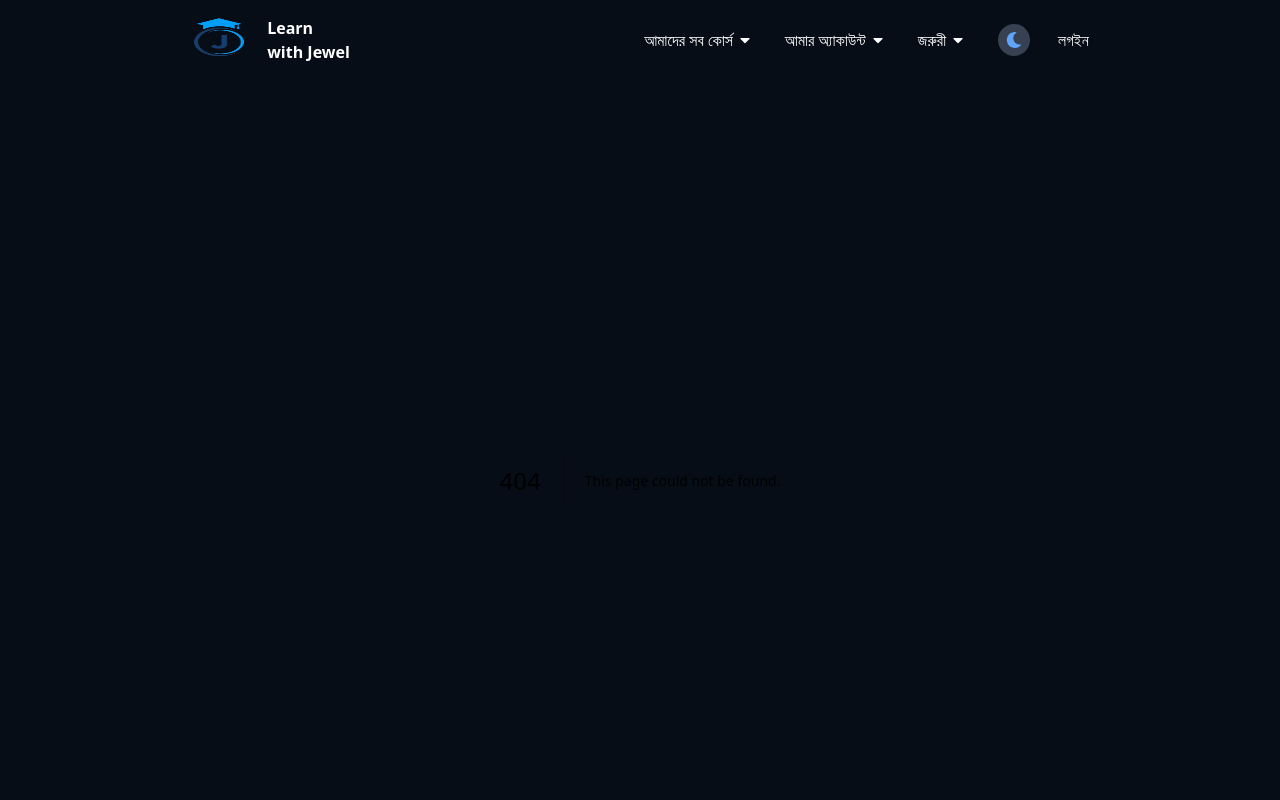
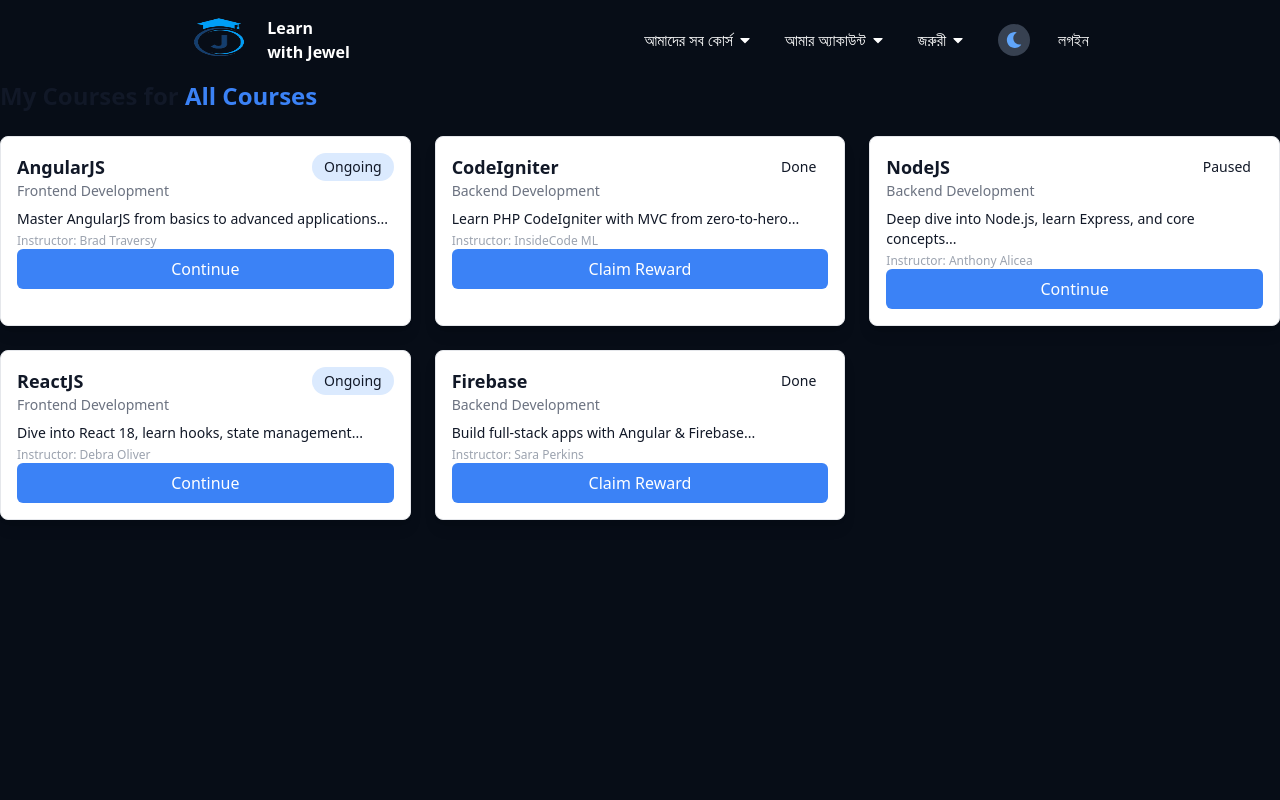
Before and after one commit to jewel1269/Learn-With-Jewel-client, a Next.js app: page /course in a window 1280 px wide. Before the commit this address had no page. Shown: the top 800 px of the page. Built offline with nearby package versions, Linux system fonts and the light colour scheme.

Commit message:
my cart done

```diff
--- /dev/null
+++ b/app/course/page.tsx
@@ -0,0 +1,7 @@
+import Courses from "@/courses/courses";
+
+const Page = () => {
+  return <Courses />;
+};
+
+export default Page;
--- a/authentication/forgetPassword/forgatpass.tsx
+++ b/authentication/forgetPassword/forgatpass.tsx
@@ -34,7 +34,7 @@ const ForgatPass = () => {
                 <input
                   type="email"
                   id="email"
-                  className="w-full px-4 py-3 bg-[#0e1a2b] text-black rounded-lg focus:outline-none focus:ring-2 focus:ring-[#4fa0ec] placeholder-gray-500"
+                  className="w-full px-4 py-1 bg-[#0e1a2b] text-black rounded-lg focus:outline-none focus:ring-2 focus:ring-[#4fa0ec] placeholder-gray-500"
                   placeholder="আপনার ইমেইল"
                 />
               </div>
@@ -42,7 +42,7 @@ const ForgatPass = () => {
               <div className="">
                 <button
                   type="submit"
-                  className=" py-3 mt-4 border w-44 px-5 bg-green-500  border-gray-400  text-green-500 hover:bg-red-500 hover:text-red-500 font-semibold rounded-xl"
+                  className=" py-3 mt-4 border w-44 px-5   border-gray-400  text-green-500 hover:bg-red-500 hover:text-red-500 font-semibold rounded-xl"
                 >
                   ভেরিফিকেশন করুন
                 </button>
--- a/components/header/header.tsx
+++ b/components/header/header.tsx
@@ -63,7 +63,7 @@ const Navbar: React.FC = () => {
             </button>
             {activeDropdown === "courses" && (
               <div className="absolute left-0 mt-2 w-44 flex flex-col  dark:bg-gray-100 dark:text-black text-sm rounded shadow-lg z-10">
-                <Link href="/course-details">
+                <Link href="/course">
                   <p className="px-4 py-2 hover:bg-[#1f2937] dark:hover:bg-gray-200">
                     এইচটিএমএল (HTML)
                   </p>
--- a/components/userInformation/mycart.tsx
+++ b/components/userInformation/mycart.tsx
@@ -53,43 +53,42 @@ const MyCart = () => {
   };
 
   return (
-    <div className="p-4 lg:p-10 max-w-7xl text-white mx-auto">
+    <div className="p-4 lg:p-10 w-full text-white mx-auto">
       <h1 className="text-2xl lg:text-4xl font-bold mb-6">My <span className="text-green-500">Cart</span></h1>
       <div className="grid lg:grid-cols-3 gap-6">
         {/* Cart Items */}
         <div className="lg:col-span-2">
           <div className="flex flex-col gap-4">
             {cartItems.map((item) => (
-              <div key={item.id} className="flex items-center justify-between p-4 border rounded-lg shadow-md">
+              <div key={item.id} className="flex items-center justify-between p-2 border rounded-lg shadow-md">
                 {/* Product Image */}
-                <div className="relative w-24 h-24">
+                <div className="relative w-24 h-16">
                   <Image
                     fill
                     src={item.image}
                     alt={item.name}
-                    className="rounded-md object-cover"
+                    className="rounded-md "
                   />
                 </div>
                 {/* Product Details */}
                 <div className="flex-1 px-4">
                   <h2 className="text-lg font-semibold">{item.name}</h2>
-                  <p className="text-sm text-gray-500">{item.category}</p>
                   <p className="text-lg font-bold">৳{item.price.toLocaleString("en-BD")}</p>
                 </div>
                 {/* Quantity Controls */}
                 <div className="flex items-center">
                   <button
                     onClick={() => updateQuantity(item.id, "decrement")}
-                    className="px-3 py-1 bg-gray-200 text-gray-700 rounded-md"
+                    className="px-2 py-1 font-bold  text-red-500 rounded-md"
                   >
-                    -
+                    ➖
                   </button>
                   <span className="px-4">{item.quantity}</span>
                   <button
                     onClick={() => updateQuantity(item.id, "increment")}
-                    className="px-3 py-1 bg-gray-200 text-gray-700 rounded-md"
+                    className="px-2 py-1 font-bold  text-gray-700 rounded-md"
                   >
-                    +
+                    ➕
                   </button>
                 </div>
               </div>
--- /dev/null
+++ b/courses/courses.tsx
@@ -0,0 +1,97 @@
+// pages/index.tsx
+import React from "react";
+
+interface Course {
+  title: string;
+  category: string;
+  instructor: string;
+  status: "Ongoing" | "Done" | "Paused";
+  description: string;
+}
+
+const course: Course[] = [
+  {
+    title: "AngularJS",
+    category: "Frontend Development",
+    instructor: "Brad Traversy",
+    status: "Ongoing",
+    description: "Master AngularJS from basics to advanced applications...",
+  },
+  {
+    title: "CodeIgniter",
+    category: "Backend Development",
+    instructor: "InsideCode ML",
+    status: "Done",
+    description: "Learn PHP CodeIgniter with MVC from zero-to-hero...",
+  },
+  {
+    title: "NodeJS",
+    category: "Backend Development",
+    instructor: "Anthony Alicea",
+    status: "Paused",
+    description: "Deep dive into Node.js, learn Express, and core concepts...",
+  },
+  {
+    title: "ReactJS",
+    category: "Frontend Development",
+    instructor: "Debra Oliver",
+    status: "Ongoing",
+    description: "Dive into React 18, learn hooks, state management...",
+  },
+  {
+    title: "Firebase",
+    category: "Backend Development",
+    instructor: "Sara Perkins",
+    status: "Done",
+    description: "Build full-stack apps with Angular & Firebase...",
+  },
+  // Add more courses as needed
+];
+
+const statusStyles: Record<Course["status"], string> = {
+  Ongoing: "bg-blue-100 text-blue-700",
+  Done: "bg-green-100 text-green-700",
+  Paused: "bg-red-100 text-red-700",
+};
+
+const CourseCard: React.FC<Course> = ({
+  title,
+  category,
+  instructor,
+  status,
+  description,
+}) => (
+  <div className="border rounded-lg shadow-lg p-4 bg-white">
+    <div className="flex items-center justify-between">
+      <h3 className="text-lg font-semibold">{title}</h3>
+      <span
+        className={`px-3 py-1 text-sm rounded-full ${statusStyles[status]}`}
+      >
+        {status}
+      </span>
+    </div>
+    <p className="text-sm text-gray-500">{category}</p>
+    <p className="text-sm mt-2">{description}</p>
+    <p className="text-xs text-gray-400 mt-1">Instructor: {instructor}</p>
+    <button className="mt-3 w-full bg-blue-500 text-white py-2 rounded-md">
+      {status === "Done" ? "Claim Reward" : "Continue"}
+    </button>
+  </div>
+);
+
+const Courses: React.FC = () => {
+  return (
+    <div className="min-h-screen bg-gray-50 p-8">
+      <h1 className="text-2xl font-bold mb-6">
+        My Courses for <span className="text-blue-500">All Courses</span>
+      </h1>
+      <div className="grid grid-cols-1 md:grid-cols-2 lg:grid-cols-3 gap-6">
+        {course.map((course, idx) => (
+          <CourseCard key={idx} {...course} />
+        ))}
+      </div>
+    </div>
+  );
+};
+
+export default Courses;
--- a/importantce/faqs/fags.tsx
+++ b/importantce/faqs/fags.tsx
@@ -56,12 +56,12 @@ const FAQPage: React.FC = () => {
           {faqItems.map((faq, index) => (
             <div
               key={index}
-              className="p-6 bg-white leading-relaxed shadow rounded-lg text-start "
+              className="p-6 leading-relaxed shadow rounded-lg text-start "
             >
               <h2 className="text-xl font-semibold text-green-500">
                 {faq.question}
               </h2>
-              <p className="mt-2 text-gray-700">{faq.answer}</p>
+              <p className="mt-2 text-gray-300">{faq.answer}</p>
             </div>
           ))}
         </div>
--- a/importantce/supports/support.tsx
+++ b/importantce/supports/support.tsx
@@ -38,7 +38,7 @@ const SupportPage: React.FC = () => {
             ।
           </p>
 
-          <p className="mb-4 text-gray-700 leading-relaxed">
+          <p className="mb-4 text-gray-300 leading-relaxed">
             🎯 আমাদের কিছু কোর্স এর স্টুডেন্টদের জন্য কোর্স স্পেসিফিক ফেসবুক
             সাপোর্ট গ্রুপ রয়েছে যেখানে আপনি আমাদের সাথে কোর্স রিলেটেড
             (হোমওয়ার্ক, প্র্যাকটিস) আলোচনা করতে পারবেন। আমরা আমাদের টেকনিক্যাল
@@ -49,7 +49,7 @@ const SupportPage: React.FC = () => {
             🎯 সাপোর্ট পাওয়ার সময় নিচের বিষয়গুলো লক্ষ্য রাখতে হবে
           </h2>
 
-          <ul className="list-disc list-inside text-gray-700 space-y-2 leading-relaxed">
+          <ul className="list-disc list-inside text-gray-300 space-y-2 leading-relaxed">
             <li>🎯 আপনার ভিডিওগুলো মনোযোগ দিয়ে দেখবেন</li>
             <li>🎯 আপনার ভিডিওগুলো স্কিপ করে করে দেখবেন না</li>
             <li className="leading-relaxed">
@@ -67,7 +67,7 @@ const SupportPage: React.FC = () => {
             </li>
           </ul>
 
-          <p className="mt-6 text-gray-700">
+          <p className="mt-6 text-gray-300">
             নাম উইথ জুয়েল সাথে আপনার দেখা আবারো হোক
           </p>
         </div>
```
Also changed, not shown: authentication/login/login.tsx (+5 -5 lines), authentication/register/register.tsx (+4 -4 lines).
